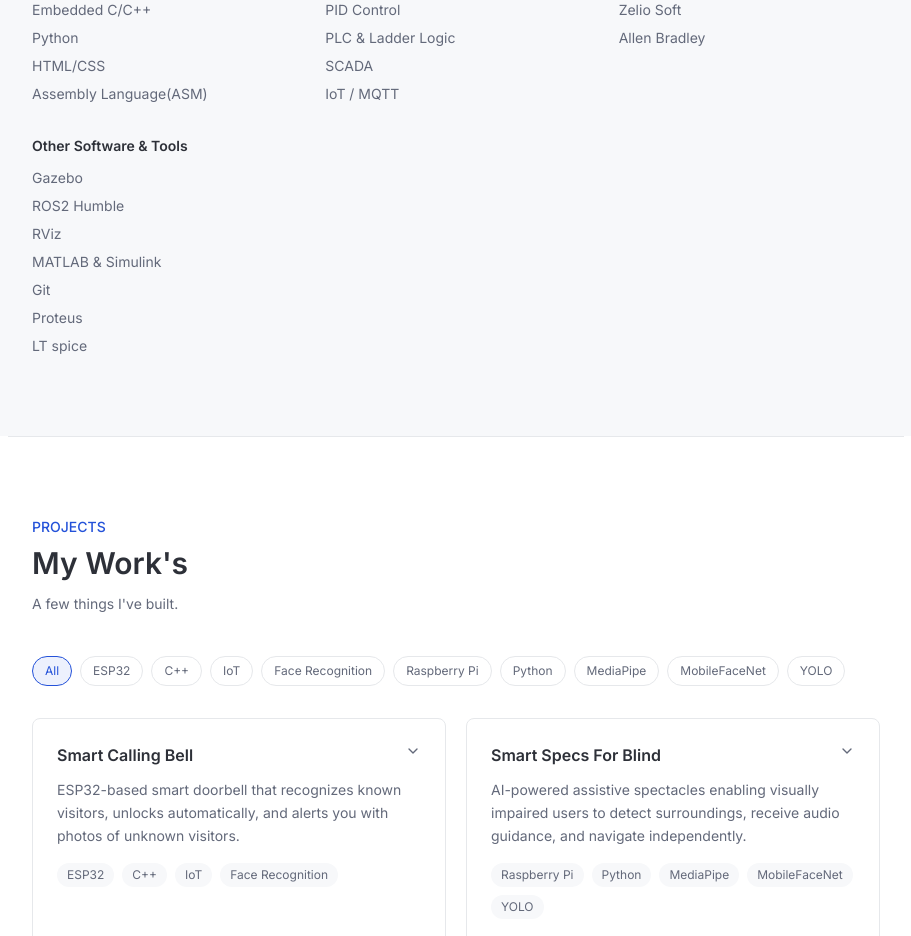
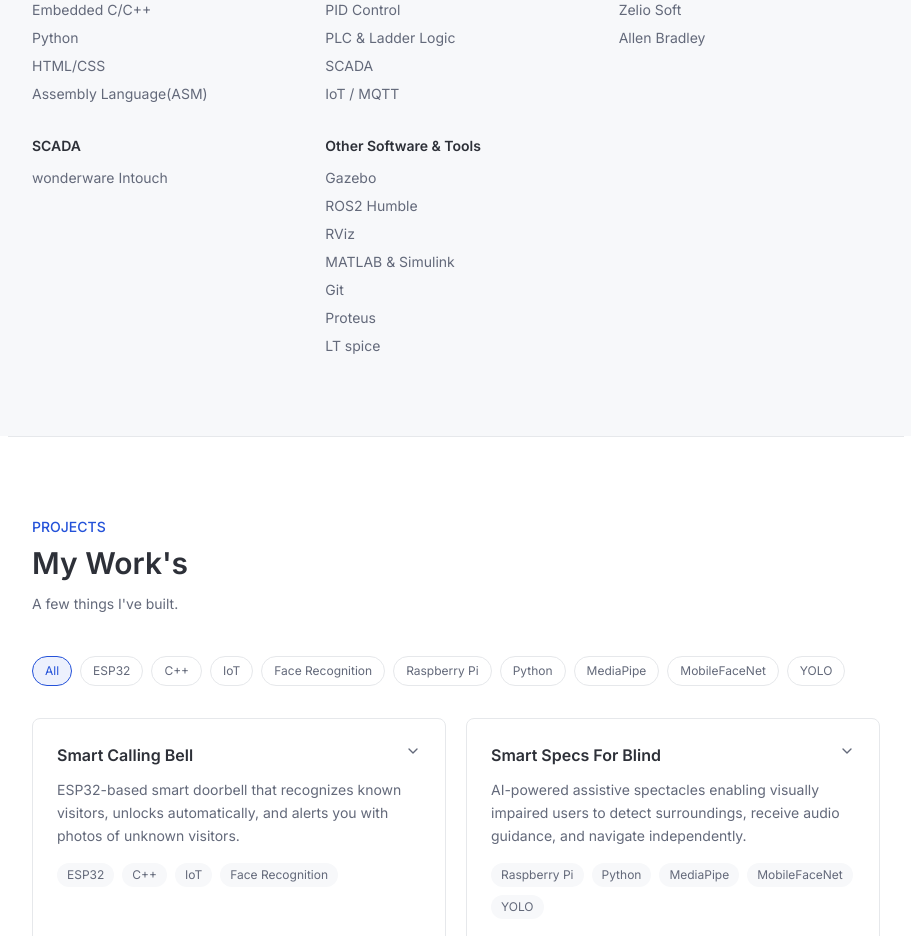
Before and after one commit to Jishnu314/web, a React (Vite) app: page / in a window 1280 px wide. Shown: the part 1820-2756 px from the top of the page, without its empty margins (184-1095 px from the left). Built offline with nearby package versions, Linux system fonts and the light colour scheme.

Commit message:
Update skills.js

```diff
--- a/src/data/skills.js
+++ b/src/data/skills.js
@@ -13,6 +13,10 @@ export const SKILLS = [
     items: ["Zelio Soft", "Allen Bradley"],
   },
   {
+    group: "SCADA",
+    items: ["wonderware Intouch"]
+  },
+  {
     group: "Other Software & Tools",
     items: [
       "Gazebo",
```
